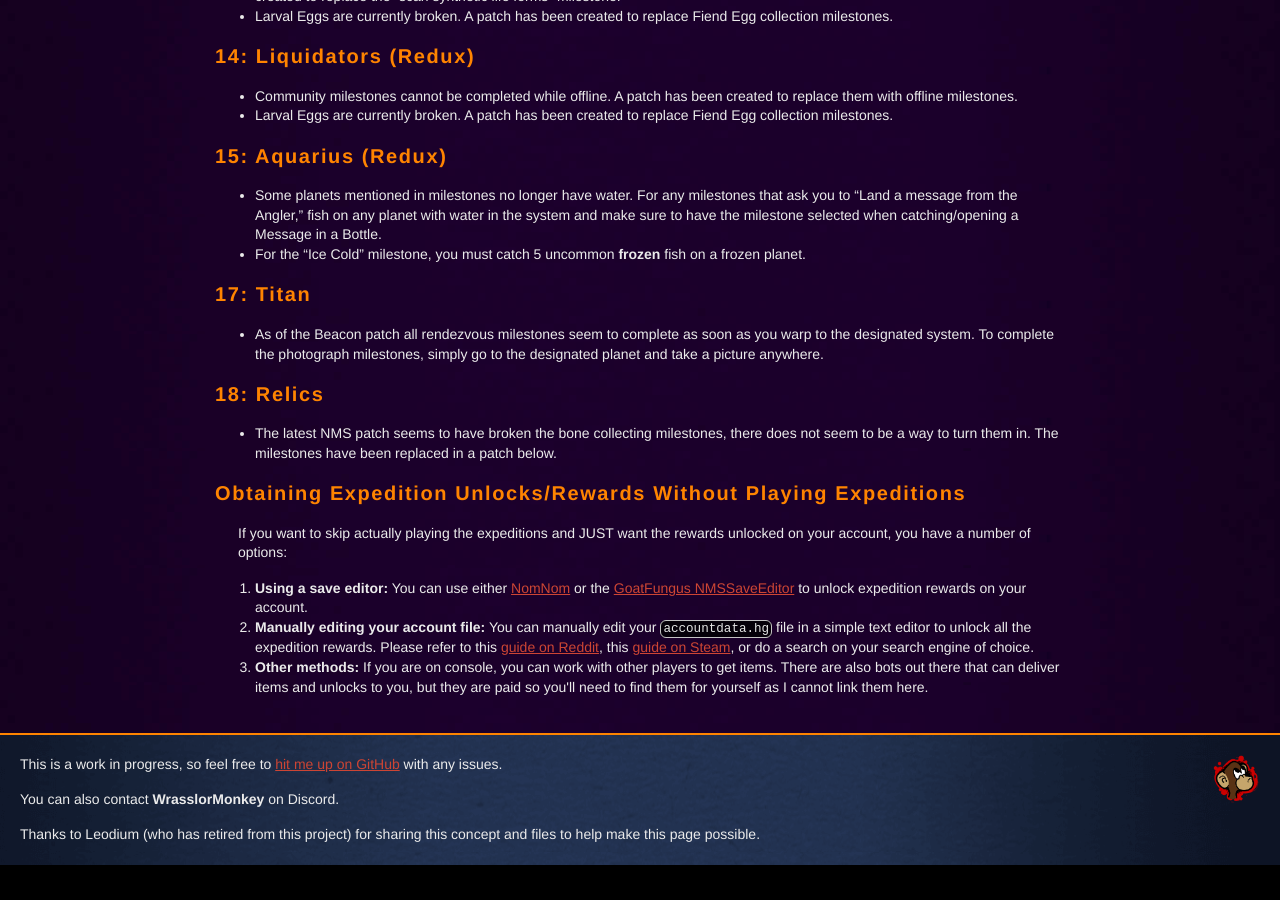
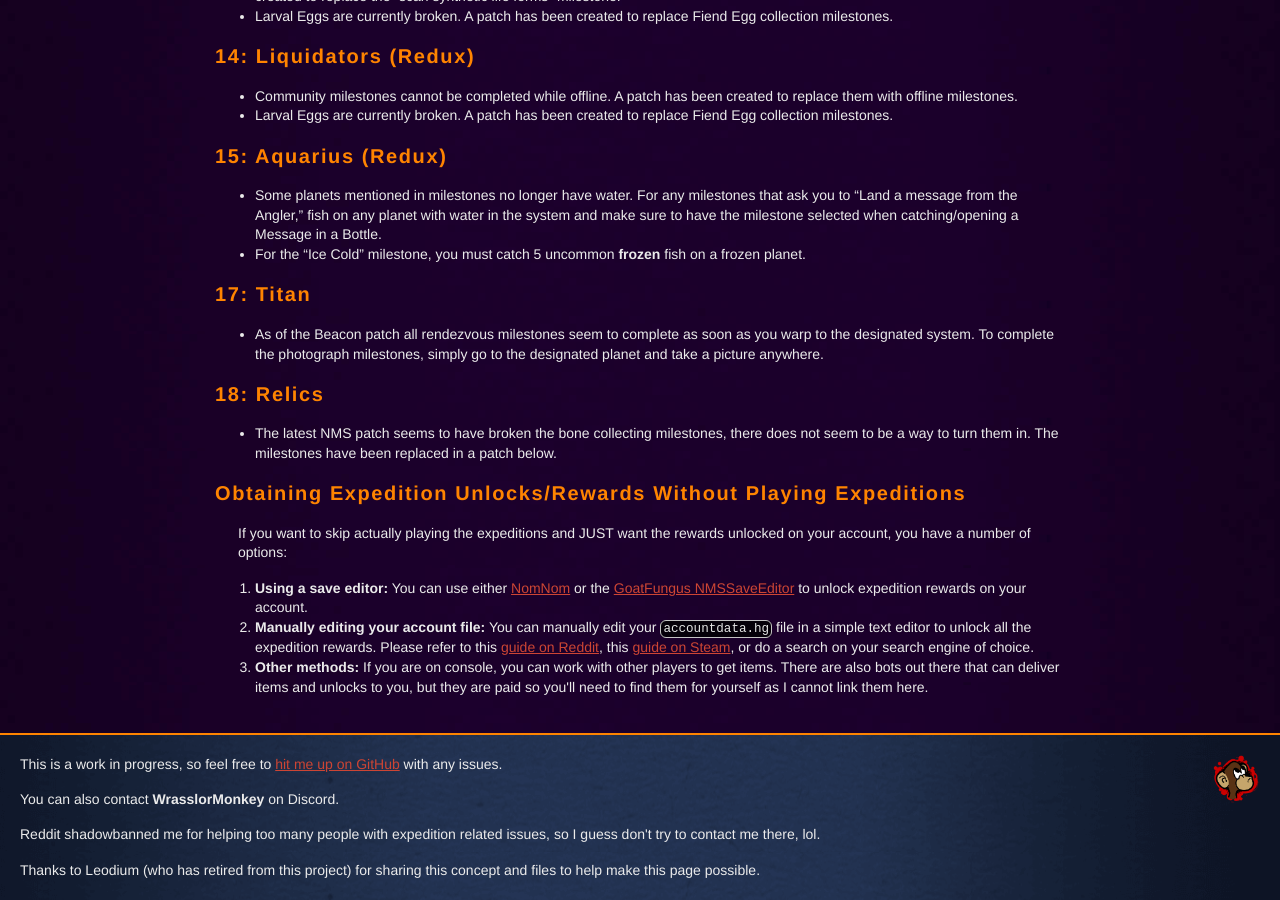
Before and after one commit to cwmonkey/nms-expeditions, a Jekyll site: the page built from index.html, in a window 1280 px wide and 900 px high, scrolled down 3257 px. Built offline with Jekyll 4.4.1, drawn with Linux system fonts in a browser that asks for light colours; some web fonts are replaced; before the commit the page ends 4122 px from its top, so only the background shows below that.

Commit message:
Adding a note about getting shadowbanned on reddit

```diff
--- a/index.html
+++ b/index.html
@@ -461,6 +461,9 @@
       You can also contact <strong>WrasslorMonkey</strong> on Discord.
     </p>
     <p>
+      Reddit shadowbanned me for helping too many people with expedition related issues, so I guess don't try to contact me there, lol.
+    </p>
+    <p>
       Thanks to Leodium (who has retired from this project) for sharing this concept and files to help make this page possible.
     </p>
   </div>
```
